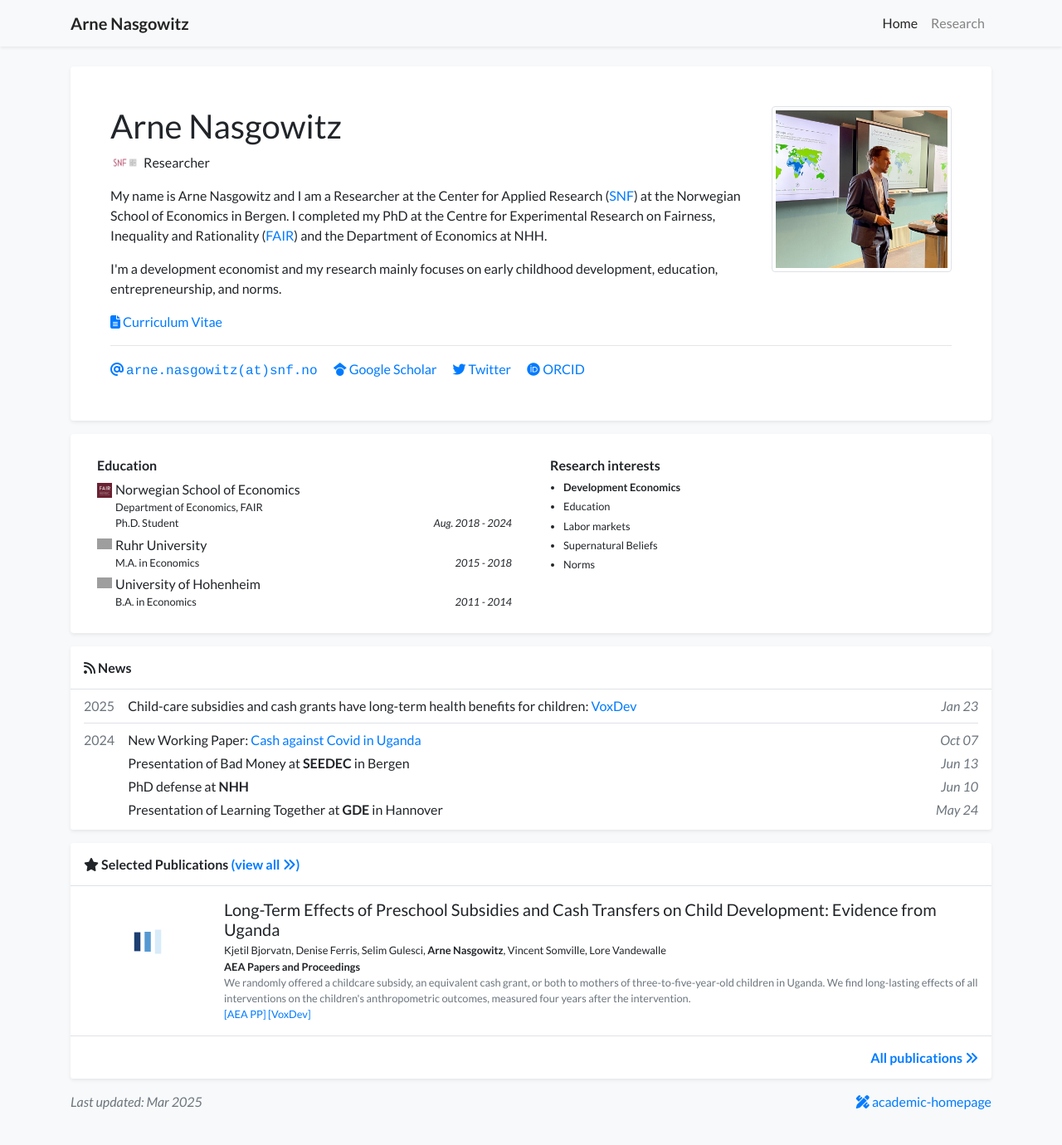
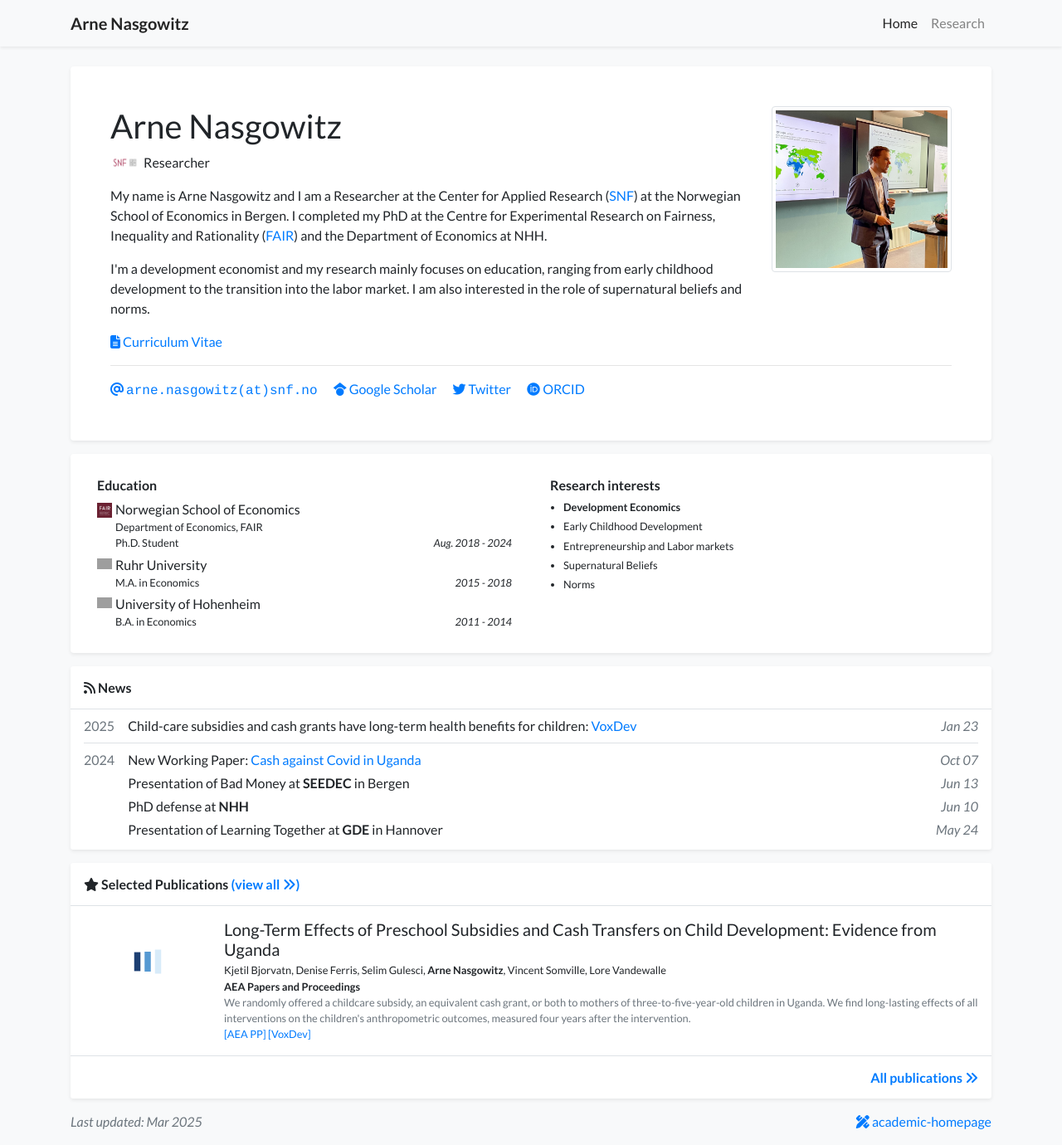
Before and after one commit to arne-nasgowitz/arne-nasgowitz.github.io, a Jekyll site: the page built from index.html, in a window 1280 px wide and 1380 px high. Shown: the whole window at 83% size. Built offline with Jekyll 4.4.1, drawn with Linux system fonts in a browser that asks for light colours; nearby versions of some CDN libraries; a style sheet for code colours, icons or effects is not loaded; grey boxes are pictures that could not be loaded.

Commit message:
Update profile.yml
update profile interests

```diff
--- a/_data/profile.yml
+++ b/_data/profile.yml
@@ -27,7 +27,7 @@ short_bio: >-
     at NHH.
   </p>
   <p>
-    I'm a development economist and my research mainly focuses on early childhood development, education, entrepreneurship, and norms.
+    I'm a development economist and my research mainly focuses on education, ranging from early childhood development to the transition into the labor market. I am also interested in the role of supernatural beliefs and norms.
   </p>
 
 portrait_url: /assets/images/photos/foto1.jpg
@@ -58,7 +58,7 @@ education:
 
 awards:
 - name: <b>Development Economics</b>
-- name: Education
-- name: Labor markets
+- name: Early Childhood Development
+- name: Entrepreneurship and Labor markets
 - name: Supernatural Beliefs
 - name: Norms
```
